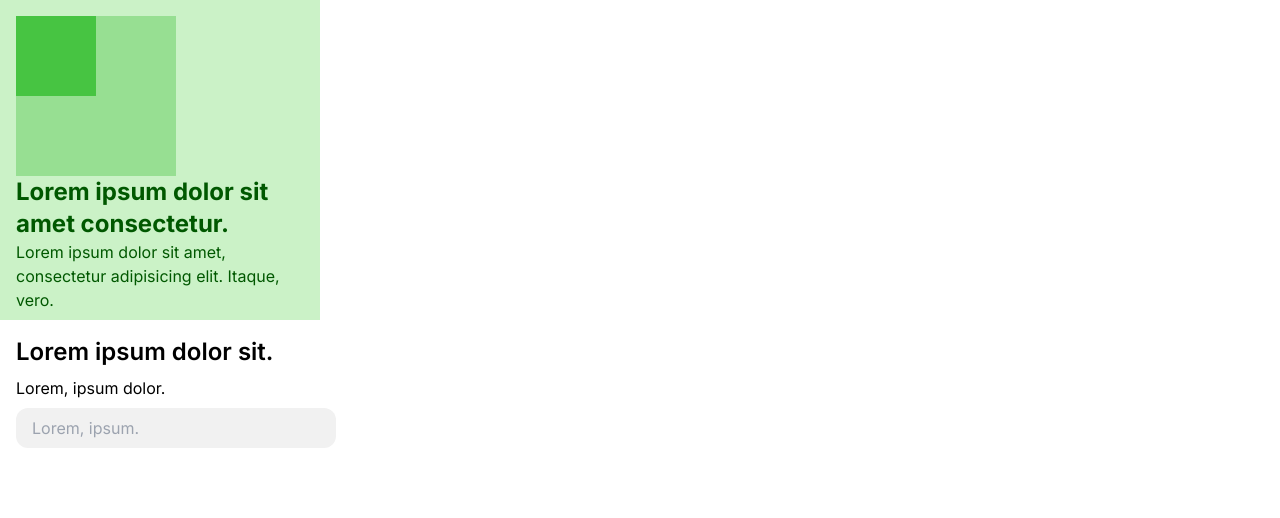
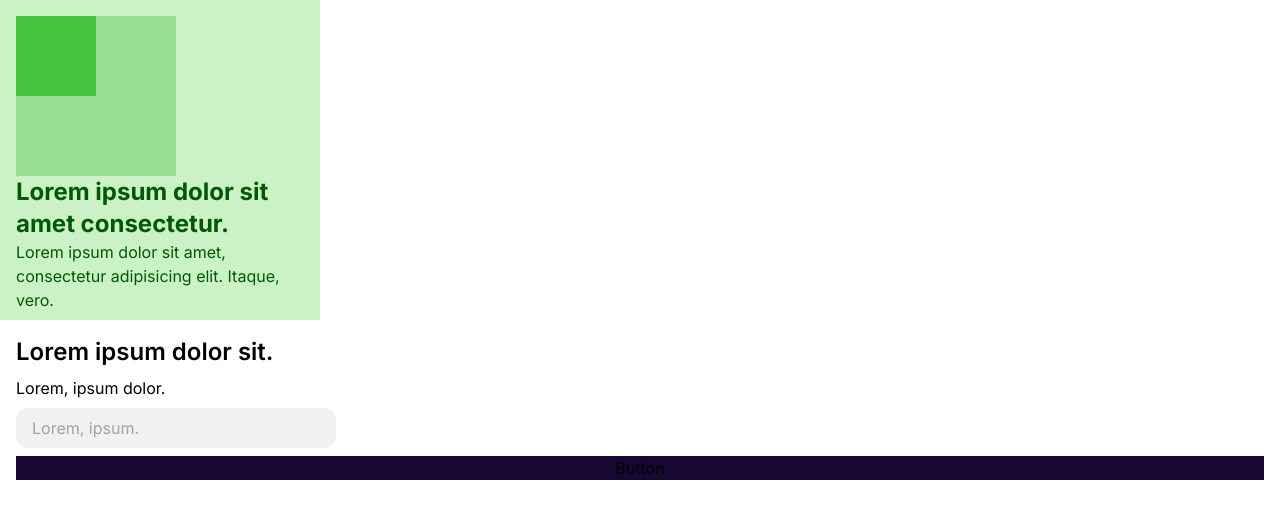
Before and after one commit to yesid-lopez/study-buddy-ui, a Next.js app: page / in a window 1280 px wide. Shown: the top 518 px of the page. Built offline with nearby package versions, Linux system fonts and the light colour scheme.

Commit message:
fixing violet

```diff
--- a/app/page.tsx
+++ b/app/page.tsx
@@ -24,6 +24,9 @@ const page = () => {
           className="bg-gray h-10 rounded-xl w-80 p-4 focus:outline-green"
           placeholder="Lorem, ipsum."
         />
+        <button title="button" type="button" className="bg-violet-darker">
+          Button
+        </button>
       </div>
     </>
   );
--- a/tailwind.config.ts
+++ b/tailwind.config.ts
@@ -25,7 +25,7 @@ const config: Config = {
       "violet-light": "#EAE4F6",
       violet: "#B69EEA",
       "violet-dark": "#8C80FF",
-      "violet-darker": "#160B2D",
+      "violet-darker": "#160833",
     },
   },
   plugins: [],
```
